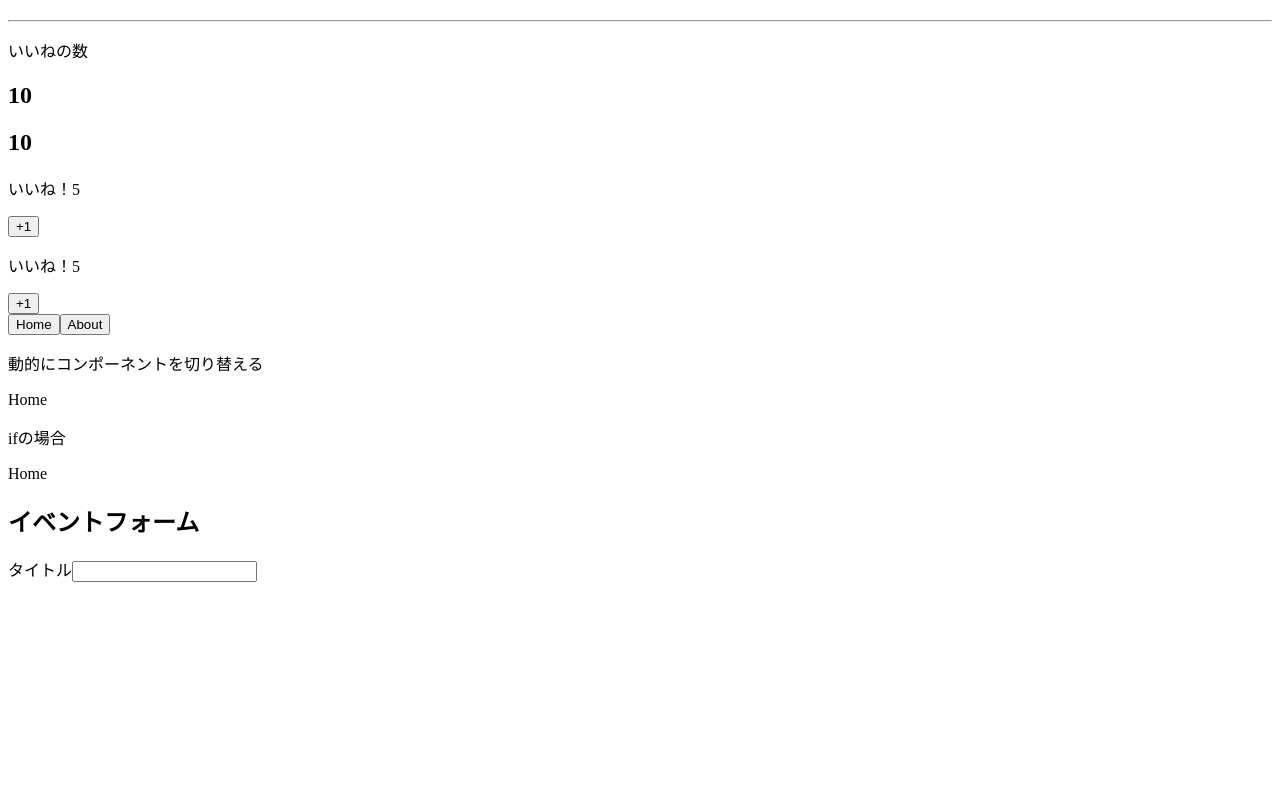
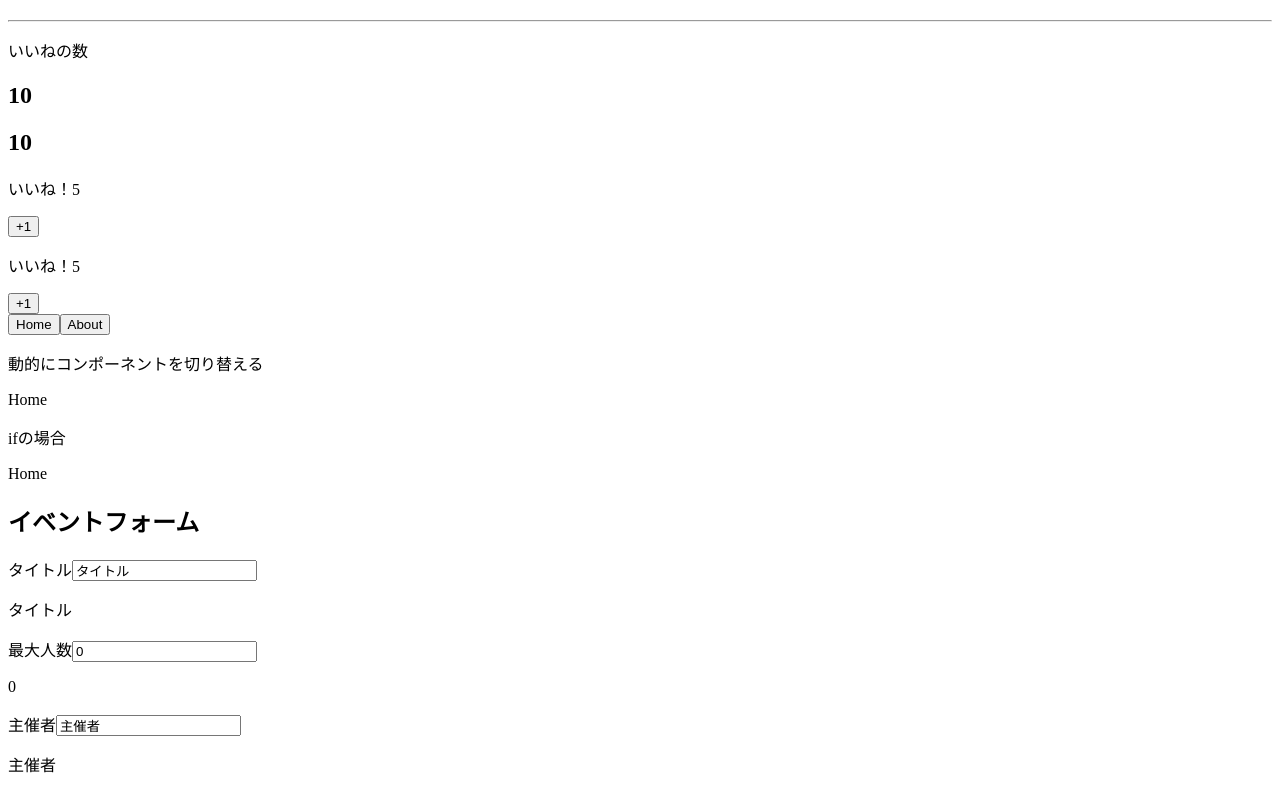
Before and after one commit to kazu-0226/sample-vue-project2, a Vue app: page / in a window 1280 px wide. Shown: the part 328-1120 px from the top of the page. Before the commit the page ends 926 px from the top, so only its background shows below. Built offline with nearby package versions, Linux system fonts and the light colour scheme.

Commit message:
v-modelの修飾子

```diff
--- a/src/App.vue
+++ b/src/App.vue
@@ -62,6 +62,24 @@
         type="text"
         v-model.lazy="eventData.title">
         <p>{{eventData.title}}</p>
+
+      <label for="maxNumber">最大人数</label>
+      <!-- typeがnumberであっても、プルダウンで初期値を変更するとstringになるが
+           v-model.number修飾子でnumberに固定される -->
+      <input
+        id="maxNumber"
+        type="number"
+        v-model.number="eventData.maxNumber">
+        <!-- typeofで値の型がわかる -->
+        <p>{{ eventData.maxNumber}}</p>
+
+      <label for="host">主催者</label>
+      <!-- v-model.trim修飾子で入力した値の最初と最後にスペースがあった場合はカットされる -->
+      <input
+        id="host"
+        type="text"
+        v-model.trim="eventData.host">
+        <p>{{  eventData.host  }}</p>
     </div>
   </div>
 </template>
@@ -78,7 +96,9 @@ export default {
       message: "こんにちは",
       currentComponent: "Home",
       eventData:{
-        title: ""
+        title: "タイトル",
+        maxNumber: 0 ,
+        host: "主催者"
       }
     }
   },
```
